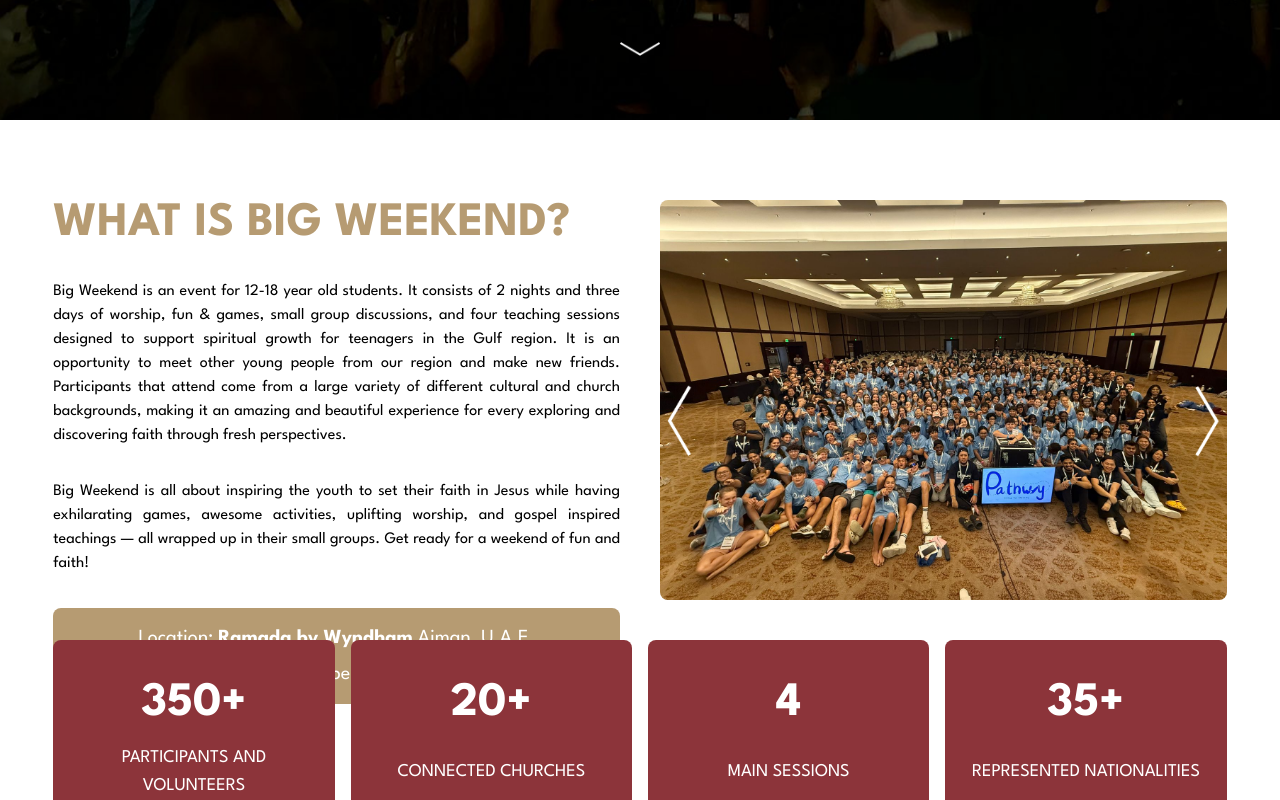
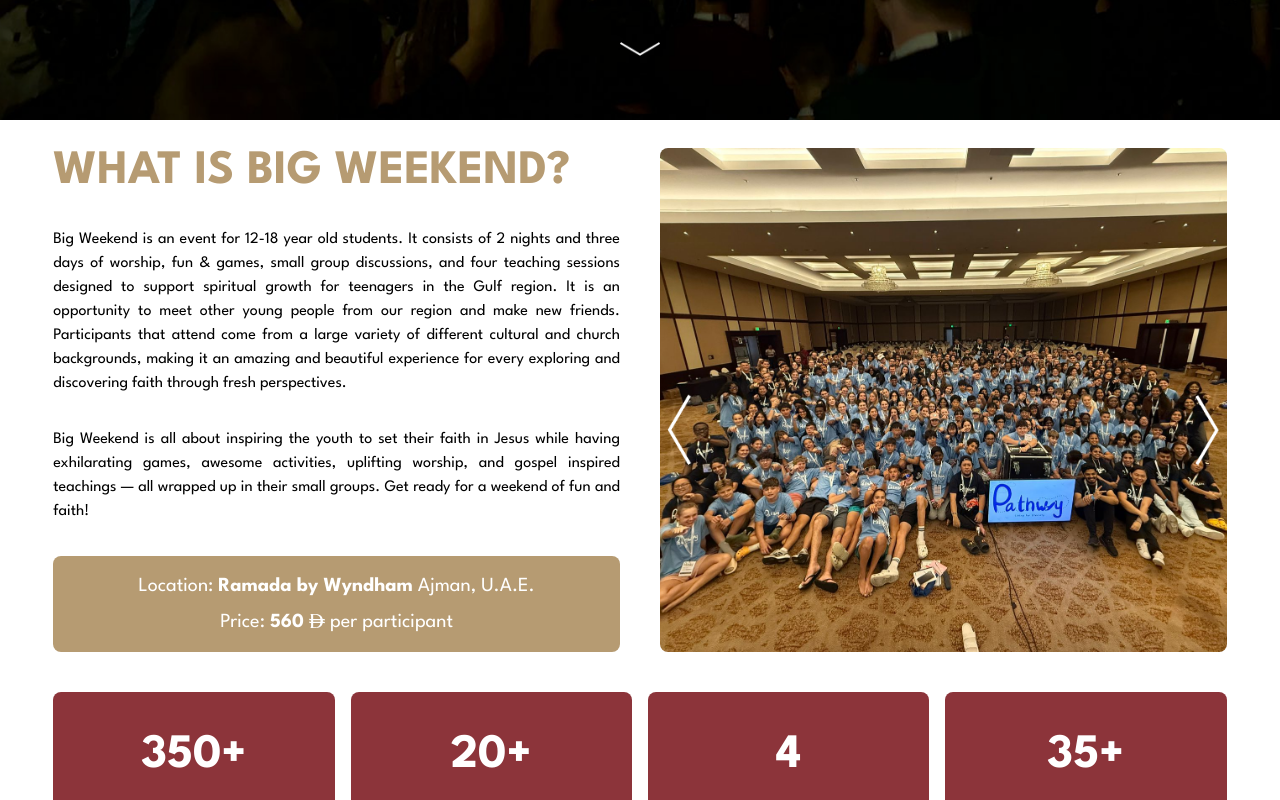
Before and after one commit to Selerium/bw-2025-site, a Vue app: page / in a window 1280 px wide. Shown: the part 680-1480 px from the top of the page. Built offline with nearby package versions, Linux system fonts and the light colour scheme; no server answers; the database is empty.

Commit message:
fixed weird scaling issue for stupid devices

```diff
--- a/src/components/Home.vue
+++ b/src/components/Home.vue
@@ -469,7 +469,7 @@ function enableToaster(error: boolean, title: string, description: string) {
 
   <div
     id="about"
-    class="flex flex-col h-fit lg:h-dvh w-full justify-center items-center gap-10 lg:py-0 py-8"
+    class="flex flex-col h-fit lg:min-h-dvh w-full justify-center items-center gap-10 lg:py-0 py-8"
   >
     <div
       class="flex lg:flex-row flex-col justify-between w-11/12 h-fit max-h-1/2 gap-10"
@@ -559,7 +559,7 @@ function enableToaster(error: boolean, title: string, description: string) {
 
   <div
     id="theme"
-    class="flex flex-col h-fit lg:h-dvh w-full justify-center items-center gap-10 lg:py-0 py-8"
+    class="flex flex-col h-fit lg:min-h-dvh w-full justify-center items-center gap-10 lg:py-0 py-8"
   >
     <img
       src="/theme-logo.png"
@@ -606,7 +606,7 @@ function enableToaster(error: boolean, title: string, description: string) {
 
   <div
     id="speakers"
-    class="flex flex-col h-fit lg:h-dvh w-full justify-center items-center gap-10"
+    class="flex flex-col h-fit lg:min-h-dvh w-full justify-center items-center gap-10"
   >
     <h1 class="text-5xl font-bold text-primary w-full text-center">
       MEET THE SPEAKERS
```
